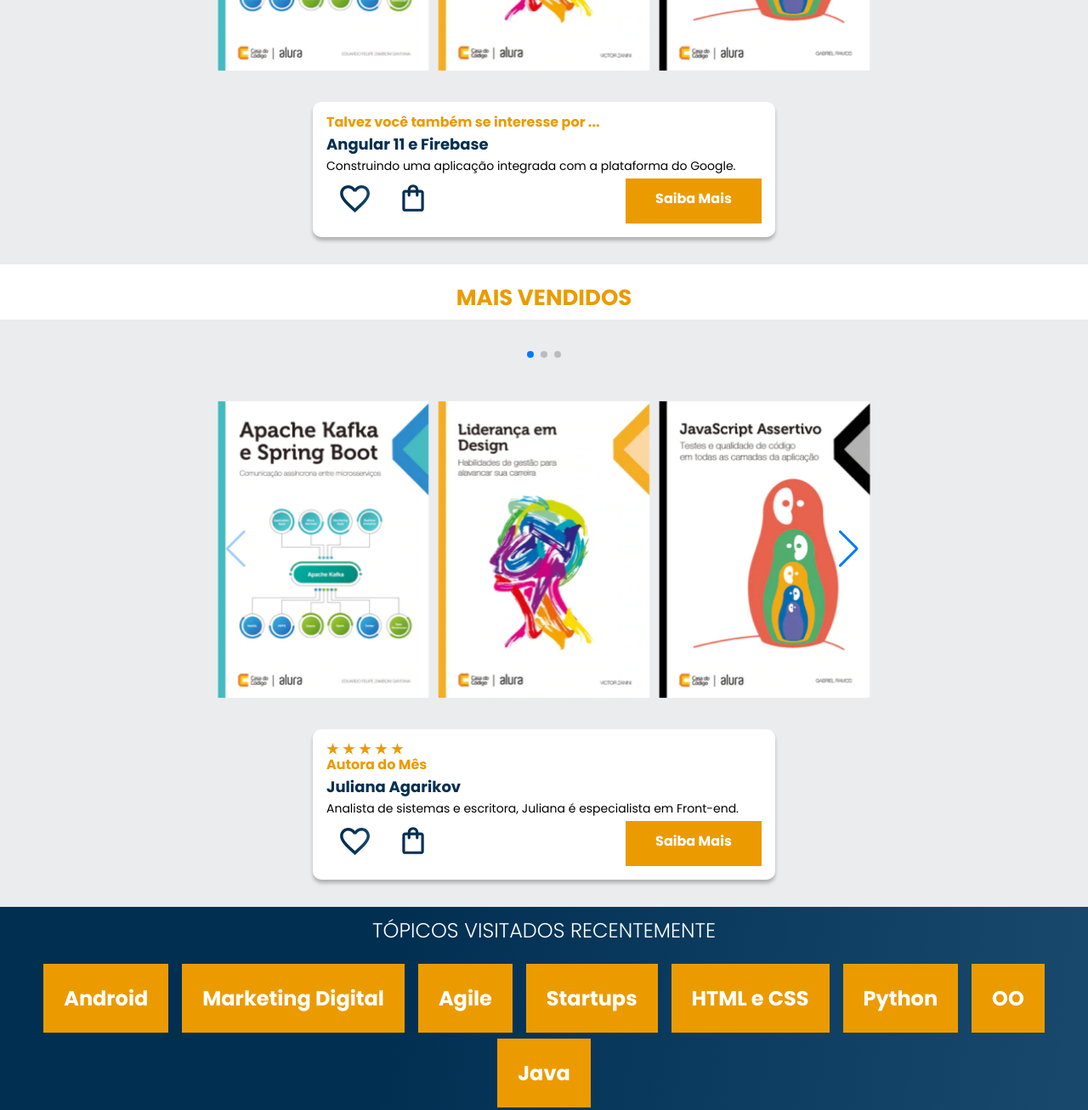
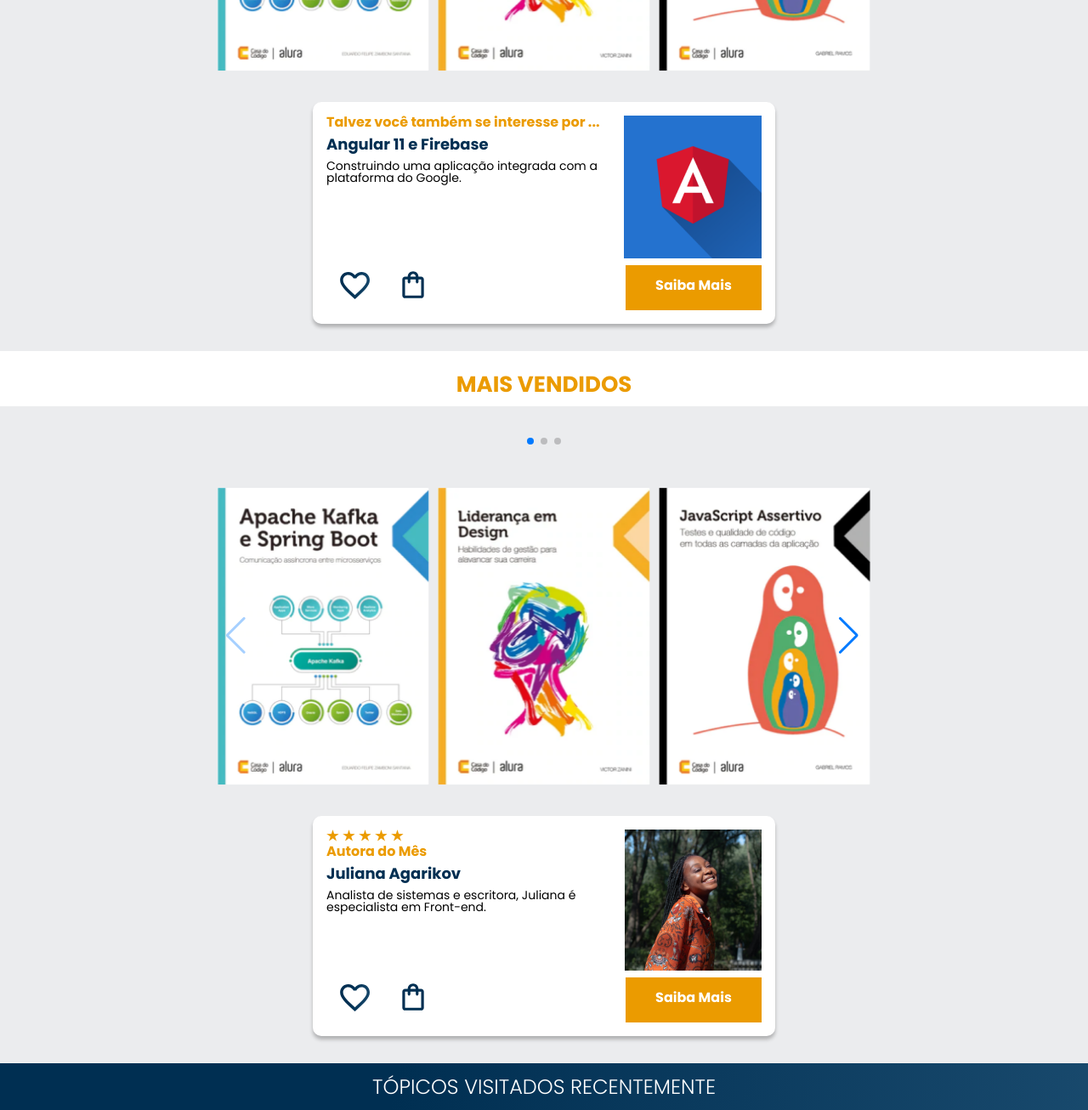
Before and after one commit to viniciusmbecker/alurabook, a plain HTML site: page index.html in a window 1280 px wide. Shown: the part 720-2026 px from the top of the page at 85% size. Drawn offline with nearby package versions, Linux system fonts and the light colour scheme; the site is published under a folder, as on GitHub Pages, so addresses that start at the root find nothing.

Commit message:
Corrigindo bug com as imagens dos cards

```diff
--- a/index.html
+++ b/index.html
@@ -128,7 +128,7 @@
                         <h2 class="descricao__titulo-livro">Angular 11 e Firebase</h2>
                         <p class="descricao__texto">Construindo uma aplicação integrada com a plataforma do Google.</p>
                     </div>
-                    <img class="descricao__imagem" src="/img/Angular.png" alt="">
+                    <img class="descricao__imagem" src="img/Angular.png" alt="">
                 </div>
 
                 <div class="card__botoes">
@@ -181,7 +181,7 @@
                             Front-end.
                         </p>
                     </div>
-                    <img class="descricao__imagem" src="/img/Perfil-escritora 1-1.png" alt="">
+                    <img class="descricao__imagem" src="img/Perfil-escritora 1-1.png" alt="">
                 </div>
 
                 <div class="card__botoes">
```
